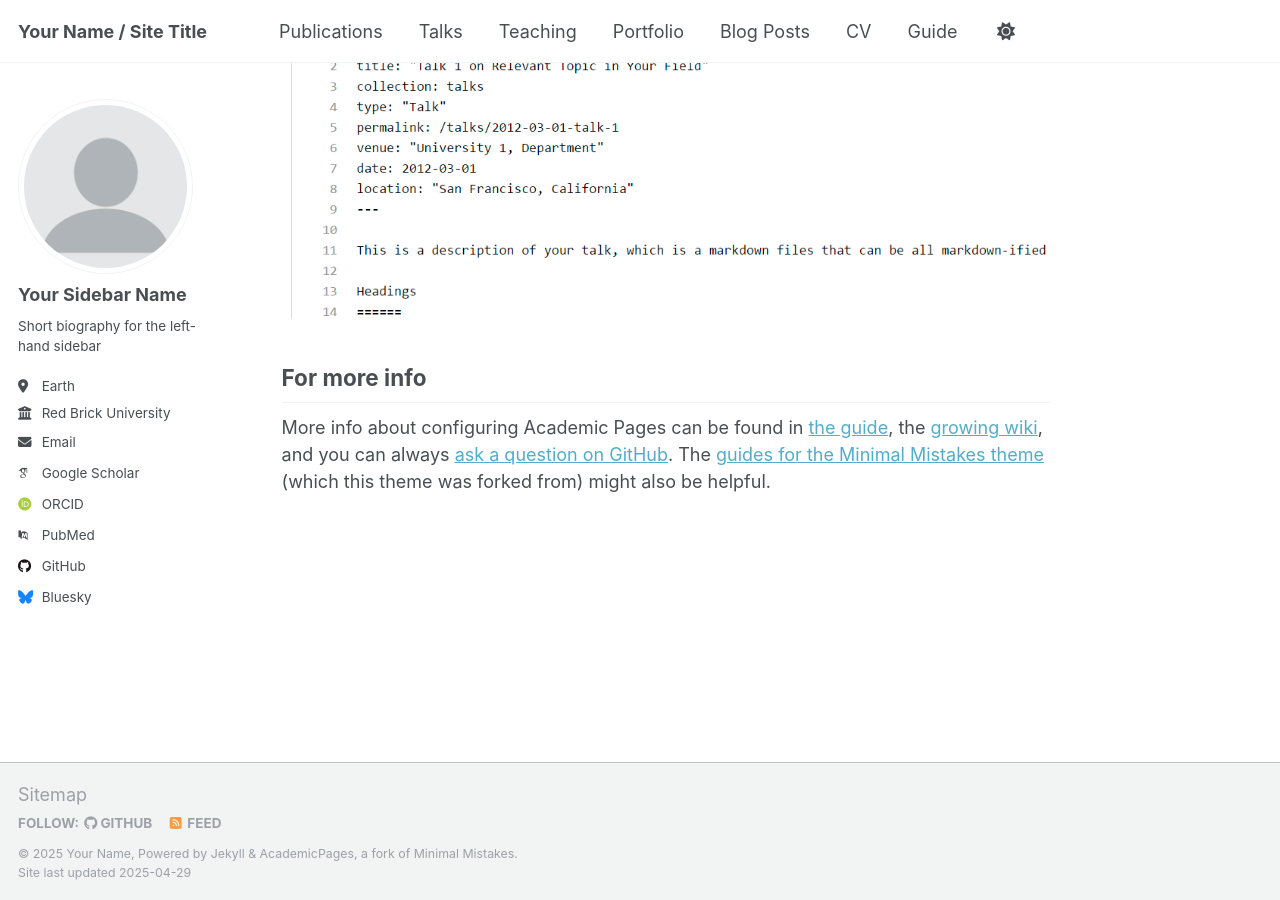
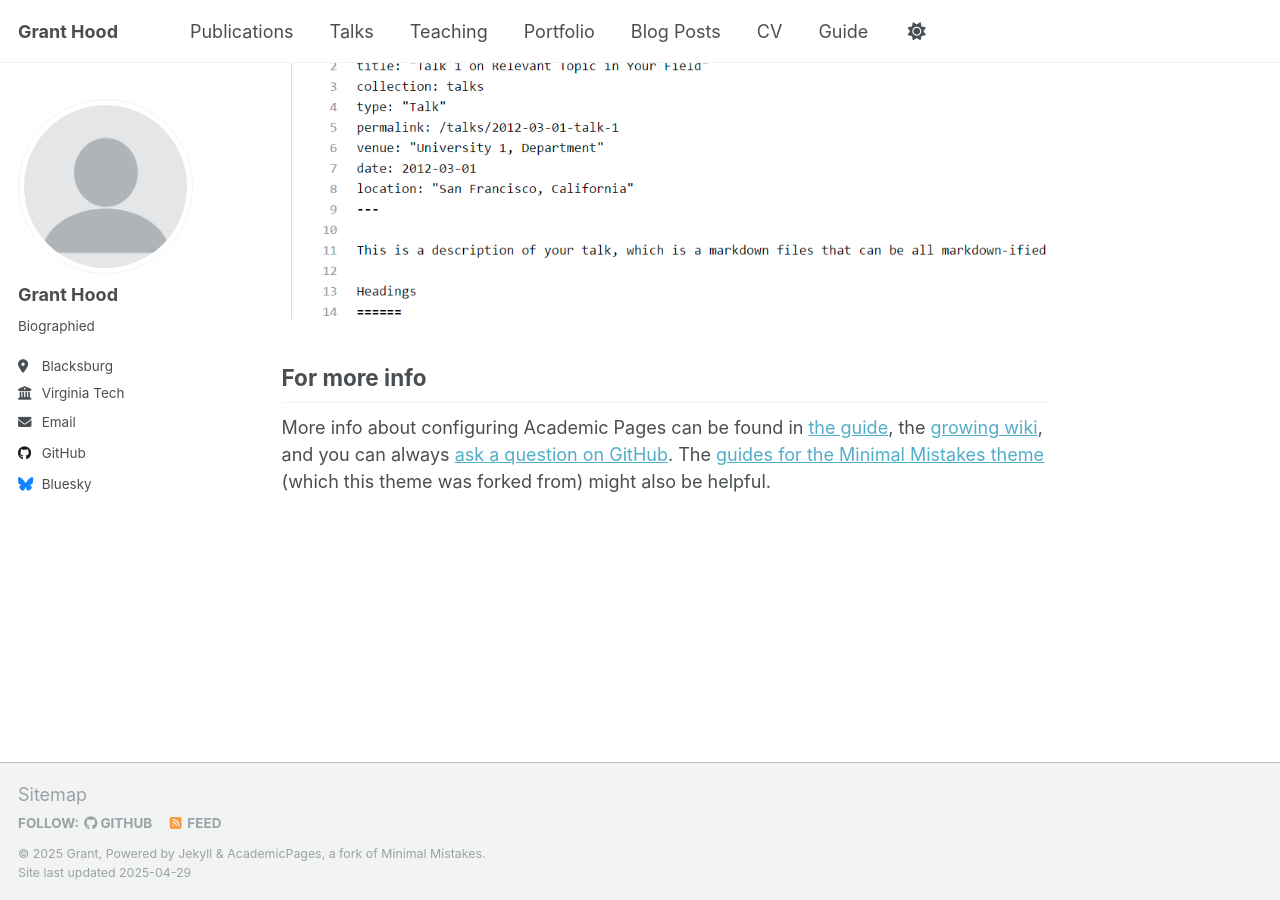
Before and after one commit to hood-grant/hood-grant.github.io, a Jekyll site: the page built from _pages/about.md, in a window 1280 px wide and 900 px high, scrolled down 2636 px. Built offline with Jekyll 4.4.1, drawn with Linux system fonts in a browser that asks for light colours; some web fonts are replaced.

Commit message:
Update _config.yml

```diff
--- a/_config.yml
+++ b/_config.yml
@@ -9,10 +9,10 @@
 # Basic Site Settings
 locale                   : "en-US"
 site_theme               : "default"
-title                    : "Your Name / Site Title"
+title                    : "Grant Hood"
 title_separator          : "-"
-name                     : &name "Your Name"
-description              : &description "personal description"
+name                     : &name "Grant"
+description              : &description "Research Scientist"
 url                      : https://academicpages.github.io # the base hostname & protocol for your site e.g. "https://[your GitHub username].github.io" or if you already have some other page hosted on Github then use "https://[your GitHub username].github.io/[Your Repo Name]"
 baseurl                  : "" # the subpath of your site, e.g. "/blog"
 repository               : "academicpages/academicpages.github.io"
@@ -23,21 +23,21 @@ repository               : "academicpages/academicpages.github.io"
 author:
   # Biographic information
   avatar           : "profile.png"
-  name             : "Your Sidebar Name"
+  name             : "Grant Hood"
   pronouns         : # example: "she/her"
-  bio              : "Short biography for the left-hand sidebar"
-  location         : "Earth"
-  employer         : "Red Brick University"
+  bio              : "Biographied"
+  location         : "Blacksburg"
+  employer         : "Virginia Tech"
   uri              : # URL
-  email            : "none@example.org"
+  email            : "hood@vt.edu"
 
   # Academic websites
   arxiv            : # URL - Update with the correct link to your profile
-  googlescholar    : "https://scholar.google.com/citations?user=PS_CX0AAAAAJ"
+  #googlescholar    : "https://scholar.google.com/citations?user=PS_CX0AAAAAJ"
   impactstory      : # URL
-  orcid            : "http://orcid.org/yourorcidurl"
+  #orcid            : "http://orcid.org/yourorcidurl"
   semantic         : # URL
-  pubmed           : "https://www.ncbi.nlm.nih.gov/pubmed/?term=john+snow"
+  #pubmed           : "https://www.ncbi.nlm.nih.gov/pubmed/?term=john+snow"
   researchgate     : # URL
   scopus           : # URL
 
```
